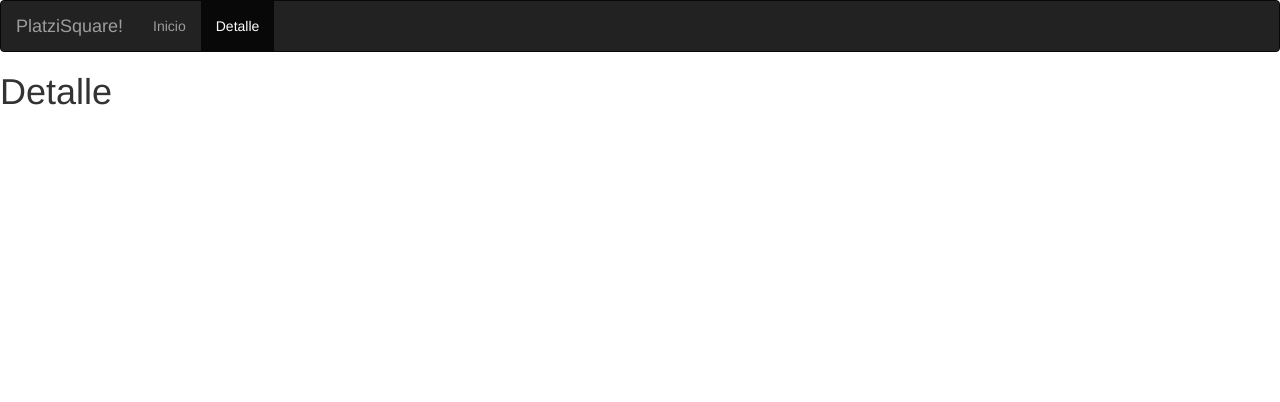
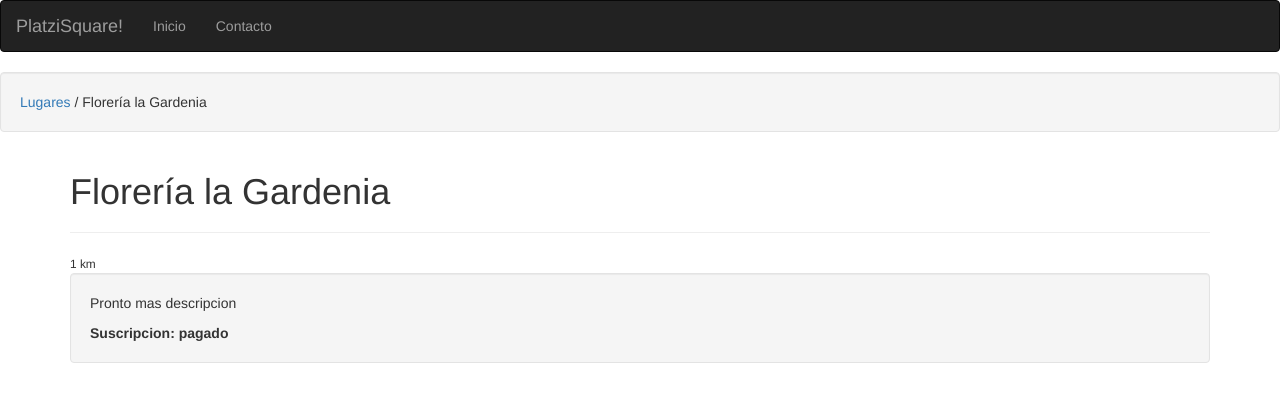
Before and after one commit to Mishmore/Angular-v4, an Angular app: page /detalle/1 in a window 1280 px wide. Shown: the top 402 px of the page. Built offline with nearby package versions, Linux system fonts and the light colour scheme; what @agm/core would draw is missing.

Commit message:
contact section wth redirect links

```diff
--- a/src/app/app.component.html
+++ b/src/app/app.component.html
@@ -1,7 +1,6 @@
 <!--The content below is only a placeholder and can be replaced.-->
 <nav class="navbar navbar-inverse">
   <div class="container-fluid">
-      <!-- Brand and toggle get grouped for better mobile display -->
       <div class="navbar-header">
           <button type="button" class="navbar-toggle collapsed" data-toggle="collapse" data-target="#bs-example-navbar-collapse-1" aria-expanded="false">
               <span class="sr-only">Toggle navigation</span>
@@ -12,13 +11,15 @@
           <a class="navbar-brand" routerLink="/">PlatziSquare!</a>
       </div>
 
-      <!-- Collect the nav links, forms, and other content for toggling -->
       <div class="collapse navbar-collapse" id="bs-example-navbar-collapse-1">
           <ul class="nav navbar-nav">
+              <!-- routerLinkActive to set the active property -->
               <li routerLinkActive="active"><a routerLink="/lugares">Inicio <span class="sr-only">(current)</span></a></li>
-              <li routerLinkActive="active"><a routerLink="/detalle">Detalle</a></li>
+              <li routerLinkActive="active"><a routerLink="/contacto">Contacto</a></li>
           </ul>
-      </div><!-- /.navbar-collapse -->
-  </div><!-- /.container-fluid -->
+      </div>
+  </div>
 </nav>
+
+<!-- Render component -->
 <router-outlet></router-outlet>
--- a/src/app/app.module.ts
+++ b/src/app/app.module.ts
@@ -1,4 +1,3 @@
-import { ContarClicksDirective } from './directives/contar-clicks.directive';
 import { BrowserModule } from '@angular/platform-browser';
 import { NgModule } from '@angular/core';
 
@@ -6,25 +5,30 @@ import { AppComponent } from './app.component';
 import { FormsModule } from '@angular/forms';
 
 import { AgmCoreModule } from '@agm/core';
+import { ContarClicksDirective } from './directives/contar-clicks.directive'; //import directives
 import { ResaltarDirective } from './directives/resaltar.directive';
-import { Routes, RouterModule } from '@angular/router';
 
+import { Routes, RouterModule } from '@angular/router'; // import Router to use new components
 import { DetalleComponent } from './detalle/detalle.component';
 import { LugaresComponent } from './lugares/lugares.component';
+import { ContactoComponent } from './contact/contacto.component';
 
+//Set path to new components' routes
 const appRoutes: Routes = [
   { path: '', component: LugaresComponent },
   { path: 'lugares', component: LugaresComponent },
-  { path: 'detalle/:id', component: DetalleComponent }
+  { path: 'detalle/:id', component: DetalleComponent },
+  { path: 'contacto', component: ContactoComponent }
 ];
 
 @NgModule({
   declarations: [
     AppComponent,
-    ResaltarDirective,
+    ResaltarDirective, //import directives
     ContarClicksDirective,
-    DetalleComponent,
-    LugaresComponent
+    DetalleComponent, //import components
+    LugaresComponent,
+    ContactoComponent
   ],
   imports: [
   BrowserModule,
@@ -32,10 +36,10 @@ const appRoutes: Routes = [
     AgmCoreModule.forRoot({
       apiKey: 'AIzaSyAdxVDrNzeEHwCahuVQQ7Jovhun60AvXBo'
     }),
-    RouterModule.forRoot(appRoutes)
+    RouterModule.forRoot(appRoutes) //import RouterModule
   ],
   providers: [],
-  bootstrap: [AppComponent]
+  bootstrap: [AppComponent] // import framework css
 })
 
 export class AppModule { }
--- /dev/null
+++ b/src/app/contact/contacto.component.html
@@ -0,0 +1,17 @@
+<div class="well">
+        <!-- {{name of variable}} -->
+        <a routerLink="/lugares">Lugares</a> / Contacto
+    </div>
+    <div class="container">
+        <label>Nombre:</label>
+        <input type="text" class="form-control">
+        <br>
+        <label>Correo:</label>
+        <input type="email" class="form-control">
+        <br>
+        <label>Mensaje:</label>
+        <textarea type="email" class="form-control"></textarea>
+        <hr>
+        <a class="btn btn-primary">Enviar</a>
+        <a class="btn btn-default" routerLink="/lugares">Cancelar</a>
+    </div>
--- a/src/app/detalle/detalle.component.html
+++ b/src/app/detalle/detalle.component.html
@@ -1 +1,14 @@
-<h1>Detalle</h1>
+<div class="well">
+    <!-- {{name of variable}} -->
+    <a routerLink="/lugares">Lugares</a> / {{lugar.nombre}}
+</div>
+<div class="container">
+    <h1>{{lugar.nombre}}</h1>
+    <hr>
+    <small>{{lugar.distancia}} km</small>
+    <br>
+    <div class="well">
+        <p>{{lugar.description}}</p>
+        <b>Suscripcion: {{lugar.plan}}</b>
+    </div>
+</div>
--- a/src/app/detalle/detalle.component.ts
+++ b/src/app/detalle/detalle.component.ts
@@ -1,13 +1,39 @@
 import { Component } from '@angular/core';
-import {ActivatedRoute} from '@angular/router';
+import { ActivatedRoute } from '@angular/router';
 
 @Component({
     selector: 'app-detalle',
     templateUrl: './detalle.component.html'
 })
 export class DetalleComponent {
+    lugares:any = [
+        {id: 1, plan: 'pagado', cercania: 1, distancia: 1, active: true, nombre:'Florería la Gardenia', description: 'Pronto mas descripcion'},
+        {id: 2, plan: 'gratuito', cercania: 1, distancia: 1.8, active: true, nombre:'Donas la pasadita', description: 'Pronto mas descripcion'},
+        {id: 3, plan: 'gratuito', cercania: 2, distancia: 5, active: true, nombre:'Veterinaria Huellitas Felices', description: 'Pronto mas descripcion'},
+        {id: 4, plan: 'gratuito', cercania: 3, distancia: 10, active: false, nombre:'Sushi Suhiroll', description: 'Pronto mas descripcion'},
+        {id: 5, plan: 'pagado', cercania: 3, distancia: 35, active: true, nombre:'Hotel la Gracia', description: 'Pronto mas descripcion'},
+        {id: 6, plan: 'gratuito', cercania: 3, distancia: 120, active: false, nombre:'Zapatería el Clavo', description: 'Pronto mas descripcion'}
+    ];
+    id = null;
+    lugar:any = {};
+
+    // Activated route to match the route clicked
+    // Contains the information about a route associated with a component loaded in an outlet at a particular moment in time.
+    // ActivatedRouteSnapshot can also be used to traverse the router state tree.
+
     constructor(private route: ActivatedRoute) {
         console.log(this.route.snapshot.params['id']);
         console.log(this.route.queryParams);
+        // Show the clicked id
+        this.id = this.route.snapshot.params['id'];
+        console.log(this.buscarLugar())
+        this.lugar = this.buscarLugar();
+        console.log('click');
     }
+
+    // Show place with the id clicked
+    buscarLugar() {
+        return this.lugares.filter(lugar => lugar.id == this.id)[0] || null;
+    }
+
 }
--- a/src/app/directives/contar-clicks.directive.ts
+++ b/src/app/directives/contar-clicks.directive.ts
@@ -1,5 +1,6 @@
 import { Directive, HostListener, HostBinding } from '@angular/core';
 @Directive ({
+    // Name of the selector including elm that will include it
     selector: 'li[contar-clicks]'
 })
 
--- a/src/app/directives/resaltar.directive.ts
+++ b/src/app/directives/resaltar.directive.ts
@@ -1,3 +1,4 @@
+// renderer to css
 import {Directive, OnInit, ElementRef, Renderer2, Input} from '@angular/core';
 @Directive({
     selector: '[resaltar]'
--- a/src/app/lugares/lugares.component.html
+++ b/src/app/lugares/lugares.component.html
@@ -1,3 +1,4 @@
+<!-- agm prefix to add angular google maps -->
 <agm-map [latitude]="lat" [longitude]="lng">
     <agm-marker [latitude]="lat" [longitude]="lng"></agm-marker>
 </agm-map>
@@ -7,8 +8,13 @@
         <div class="col-md-8">
             <h2>Lugares Cercanos</h2>
             <ul class="list-group">
+                <!-- ng- prefix to contain ng elements without errors -->
+                <!-- ngFor contitional: elm of {{name of array}} -->
                 <ng-container *ngFor="let lugar of lugares">
-                    <a routerLink="/detalle/{{lugar.id}}" [queryParams]="{action: 'view'}"><li *ngIf="lugar.active" class="list-group-item">{{lugar.nombre}}</li></a>
+                    <!-- routerLink to charge new routes withot recharge the browser -->
+                    <!-- queryParams to send params defined -->
+                    <!-- ngIf to conditional render -->
+                    <a routerLink="/detalle/{{lugar.id}}" [queryParams]="{action: 'view', referer: 'google'}"><li *ngIf="lugar.active" class="list-group-item">{{lugar.nombre}}</li></a>
                 </ng-container>
             </ul>
         </div>
--- a/src/app/lugares/lugares.component.ts
+++ b/src/app/lugares/lugares.component.ts
@@ -1,9 +1,10 @@
 import { Component } from '@angular/core';
 
 @Component({
-    selector: 'app-lugares',
+    selector: 'app-lugares', //set selector
     templateUrl: './lugares.component.html'
 })
+
 export class LugaresComponent {
     title = 'PlatziSquare';
     lugares:any = [
```
Also changed, not shown: src/app/contact/contacto.component.ts (added, +9 -0 lines).
